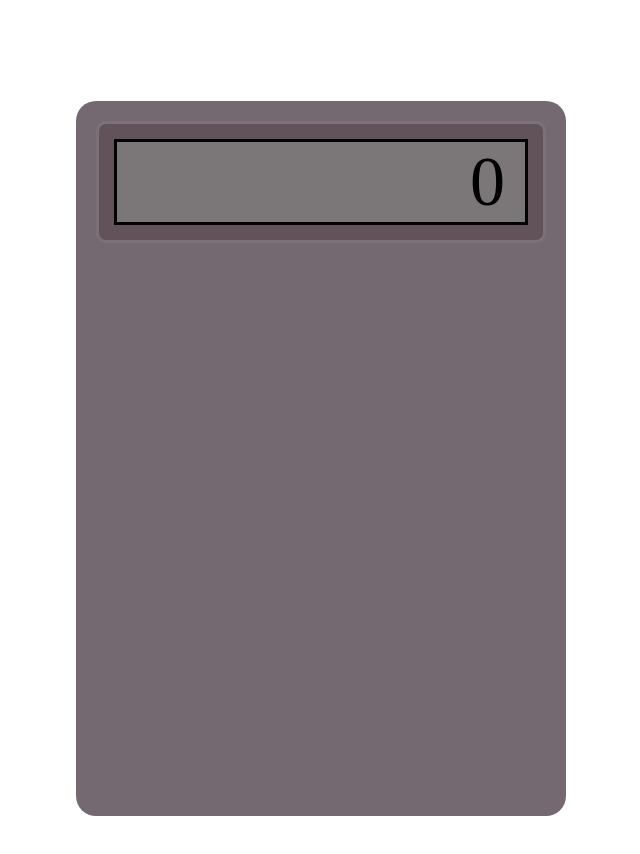
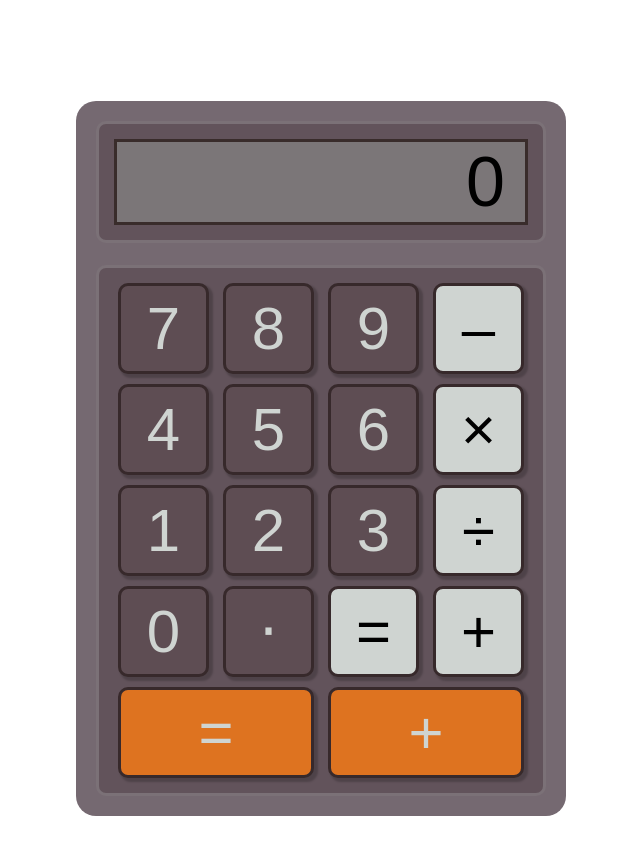
Before and after one commit to bikatot/calculator-odin, a plain HTML site: page index.html in a window 1280 px wide. Shown: the whole page, without its empty margins (319-959 px from the left). Drawn offline with Linux system fonts and the light colour scheme.

Commit message:
Style the buttons

```diff
--- a/index.html
+++ b/index.html
@@ -13,7 +13,25 @@
     <div class="display-border">
       <div class="display">0</div>
     </div>
-    <div class="buttons">
+    <div class="buttons-container">
+      <div class="button number">7</div>
+      <div class="button number">8</div>
+      <div class="button number">9</div>
+      <div class="button operator">–</div>
+      <div class="button number">4</div>
+      <div class="button number">5</div>
+      <div class="button number">6</div>
+      <div class="button operator">×</div>
+      <div class="button number">1</div>
+      <div class="button number">2</div>
+      <div class="button number">3</div>
+      <div class="button operator">÷</div>
+      <div class="button number">0</div>
+      <div class="button number">⋅</div>
+      <div class="button operator">=</div>
+      <div class="button operator">+</div>
+      <div class="button delete">=</div>
+      <div class="button cancel">+</div>
     </div>
   </div>
 </body>
--- a/styles.css
+++ b/styles.css
@@ -3,6 +3,7 @@ body {
   justify-content: center;
   align-items: center;
   height: 900px;
+  font-family: Arial, Helvetica, sans-serif;
 }
 
 .container {
@@ -15,9 +16,11 @@ body {
   padding: 20px;
   justify-content: space-between;
   background-color: #756971;
+  gap: 20px;
 }
 
-.display-border {
+.display-border,
+.buttons-container {
   padding: 15px;
   border-radius: 10px;
   border: solid 3px #7b7177;
@@ -27,9 +30,45 @@ body {
 
 .display {
   display: flex;
-  border: 3px solid black;
+  border: 3px solid #392c2b;
   justify-content: flex-end;
   font-size: 70px;
   background-color: #7b7678;
   padding: 0px 20px;
 }
+
+.buttons-container {
+  display: flex;
+  justify-content: space-evenly;
+  align-items: center;
+  flex-wrap: wrap;
+  gap: 10px;
+}
+
+.button {
+  display: flex;
+  justify-content: center;
+  align-items: center;
+  height: 85px;
+  width: 85px;
+  font-size: 60px;
+  background-color: #5e4d53;
+  border-radius: 10px;
+  border: solid 3px #37292b;
+  box-shadow: 3px 3px 2px 1px rgba(0, 0, 0, 0.2);
+}
+
+.delete,
+.cancel {
+  width: 190px;
+  background-color: #de7320;
+  color: #cfd4d1;
+}
+
+.operator {
+  background-color: #cfd4d1;
+}
+
+.number {
+  color: #cfd4d1;
+}
```
